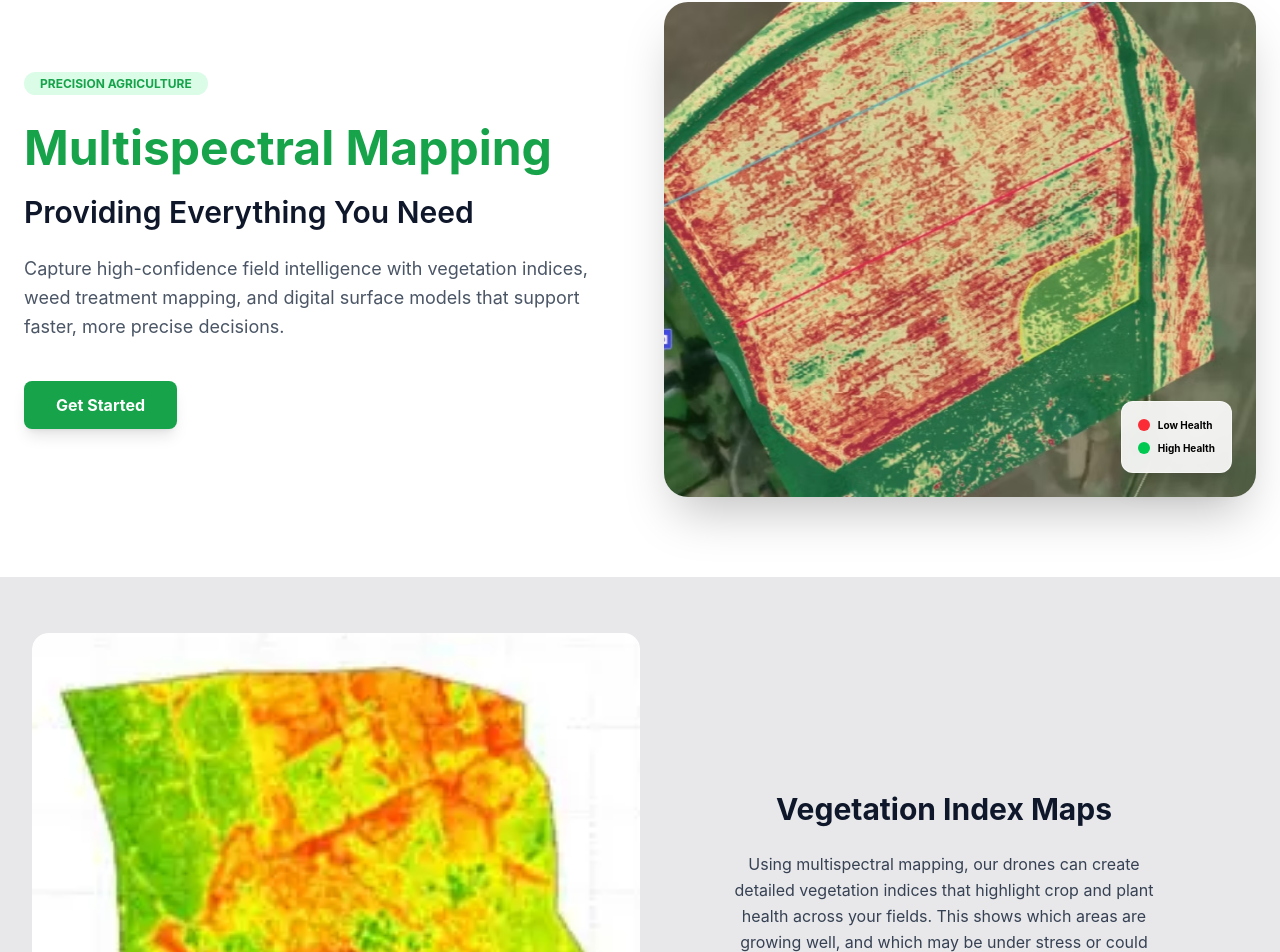
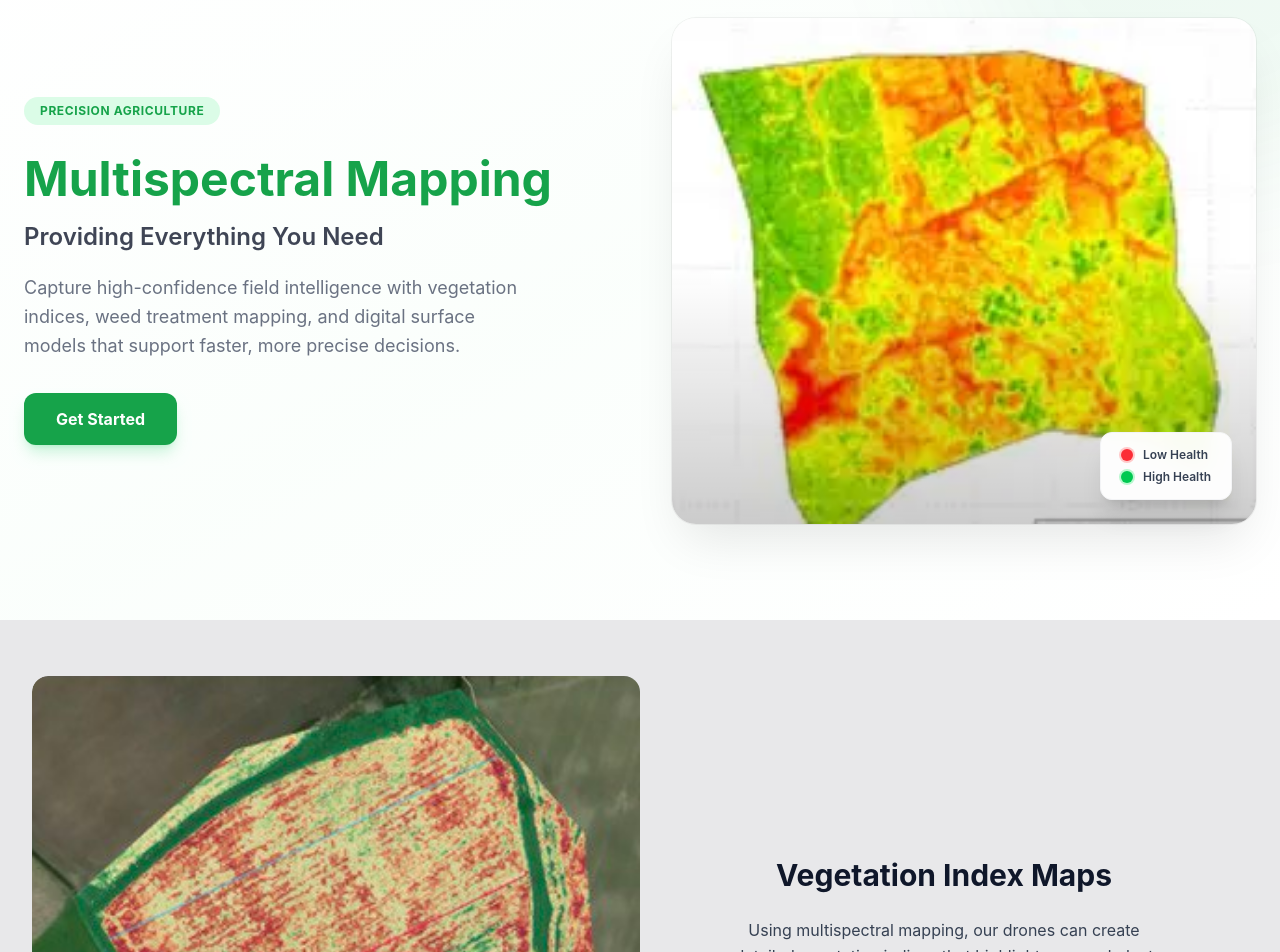
Before and after one commit to mithlohar144/SkyFeather-Innovations, a React (Vite) app in the folder SkyFeather/: page /services/multispectral-mapping in a window 1280 px wide. Shown: the part 158-1110 px from the top of the page. Built offline with nearby package versions, Linux system fonts and the light colour scheme.

Commit message:
Refactor code structure for improved readability and maintainability

```diff
--- a/SkyFeather/src/components/mapping/MappingHero.jsx
+++ b/SkyFeather/src/components/mapping/MappingHero.jsx
@@ -1,46 +1,68 @@
 import React from 'react';
 import { motion } from 'framer-motion';
-import mapping from '../../assest/images/mapping.avif';
+import vegi from '../../assest/images/vegi.png';
 
 const MappingHero = () => (
-  <section className="relative py-20 bg-white overflow-hidden">
-    <div className="container mx-auto px-6 flex flex-col lg:flex-row items-center gap-12">
-      <div className="lg:w-1/2 z-10">
-        <span className="bg-green-100 text-agri-green px-4 py-1 rounded-full text-xs font-bold uppercase">Precision Agriculture</span>
-        <h1 className="text-5xl font-bold text-agri-dark mt-6 leading-tight">
+  <section className="relative py-16 md:py-24 bg-gradient-to-br from-white via-green-50/30 to-white overflow-hidden">
+    {/* Subtle background decoration */}
+    <div className="absolute top-0 right-0 w-[500px] h-[500px] bg-agri-green/5 rounded-full blur-3xl -translate-y-1/2 translate-x-1/3 pointer-events-none" />
+
+    <div className="container mx-auto px-6 flex flex-col lg:flex-row items-center gap-12 lg:gap-16">
+      <motion.div
+        initial={{ opacity: 0, x: -30 }}
+        animate={{ opacity: 1, x: 0 }}
+        transition={{ duration: 0.6 }}
+        className="lg:w-1/2 z-10"
+      >
+        <span className="inline-block bg-green-100 text-agri-green px-4 py-1.5 rounded-full text-xs font-bold uppercase tracking-wider">
+          Precision Agriculture
+        </span>
+        <h1 className="text-4xl md:text-5xl font-bold text-agri-dark mt-6 leading-tight">
           <span className="text-agri-green">Multispectral Mapping</span>
         </h1>
-        <h2 className="text-2xl md:text-3xl font-semibold text-agri-dark mt-4">
+        <h2 className="text-xl md:text-2xl font-semibold text-agri-dark/80 mt-3">
           Providing Everything You Need
         </h2>
-        <p className="text-gray-600 mt-6 text-lg leading-relaxed">
+        <p className="text-gray-500 mt-5 text-base md:text-lg leading-relaxed max-w-lg">
           Capture high-confidence field intelligence with vegetation indices, weed treatment mapping, and digital surface models that support faster, more precise decisions.
         </p>
-        <div className="flex gap-4 mt-10">
-          <a href="/contact" className="bg-agri-green text-white px-8 py-3 rounded-lg font-bold shadow-lg hover:bg-green-700 transition-all">Get Started</a>
+        <div className="flex gap-4 mt-8">
+          <a
+            href="/contact"
+            className="bg-agri-green text-white px-8 py-3.5 rounded-xl font-bold shadow-lg shadow-green-500/20 hover:shadow-green-500/40 hover:scale-[1.02] transition-all duration-300"
+          >
+            Get Started
+          </a>
         </div>
-      </div>
+      </motion.div>
+
       <motion.div
-        initial={{ opacity: 0, scale: 0.9 }}
+        initial={{ opacity: 0, scale: 0.92 }}
         animate={{ opacity: 1, scale: 1 }}
+        transition={{ duration: 0.7, delay: 0.15 }}
         className="lg:w-1/2 relative"
       >
-        <img
-          src={mapping}
-          alt="Multispectral mapping drone survey"
-          className="rounded-3xl shadow-2xl z-10 relative"
-          loading="lazy"
-          decoding="async"
-        />
-        {/* Template Style Legend Card */}
-        <div className="absolute bottom-6 right-6 bg-white/90 backdrop-blur p-4 rounded-xl shadow-xl z-20 border border-white/50">
-          <div className="flex items-center gap-2 mb-2">
-            <div className="w-3 h-3 bg-red-500 rounded-full"></div>
-            <span className="text-[10px] font-bold">Low Health</span>
+        <div className="relative rounded-3xl overflow-hidden shadow-2xl shadow-black/10 ring-1 ring-black/5">
+          <img
+            src={vegi}
+            alt="Multispectral vegetation index map"
+            className="w-full h-auto object-cover"
+            loading="lazy"
+            decoding="async"
+          />
+          {/* Gradient overlay for legend readability */}
+          <div className="absolute inset-0 bg-gradient-to-t from-black/20 via-transparent to-transparent pointer-events-none" />
+        </div>
+
+        {/* Legend Card */}
+        <div className="absolute bottom-4 right-4 md:bottom-6 md:right-6 bg-white/95 backdrop-blur-md px-5 py-3.5 rounded-xl shadow-xl z-20 border border-gray-100">
+          <div className="flex items-center gap-2.5 mb-1.5">
+            <div className="w-3 h-3 bg-red-500 rounded-full ring-2 ring-red-200" />
+            <span className="text-xs font-semibold text-gray-700">Low Health</span>
           </div>
-          <div className="flex items-center gap-2">
-            <div className="w-3 h-3 bg-green-500 rounded-full"></div>
-            <span className="text-[10px] font-bold">High Health</span>
+          <div className="flex items-center gap-2.5">
+            <div className="w-3 h-3 bg-green-500 rounded-full ring-2 ring-green-200" />
+            <span className="text-xs font-semibold text-gray-700">High Health</span>
           </div>
         </div>
       </motion.div>
--- a/SkyFeather/src/pages/Mapping.jsx
+++ b/SkyFeather/src/pages/Mapping.jsx
@@ -3,7 +3,7 @@ import Navbar from '../components/common/Navbar';
 import Footer from '../components/common/Footer';
 import MappingHero from '../components/mapping/MappingHero';
 import mapping from '../assest/images/mapping.avif';
-import vegi from '../assest/images/vegi.png';
+import vegi from '../assest/images/map.png';
 import mapping2 from '../assest/images/WeedTreatment.jpg';
 import mapping3 from '../assest/images/DigitalSurfaceMaps.webp';
 const Mapping = () => {
@@ -49,7 +49,7 @@ const Mapping = () => {
 
               return (
                 <article key={section.title} className="grid grid-cols-1 lg:grid-cols-2 min-h-105 rounded-2xl overflow-hidden">
-                  <figure className={ reverseDesktop ? 'lg:order-2' : ''}>
+                  <figure className={`relative ${reverseDesktop ? 'lg:order-2' : ''}`}>
                     <img
                       src={section.imageSrc}
                       alt={section.imageAlt}
@@ -57,6 +57,18 @@ const Mapping = () => {
                       loading="lazy"
                       decoding="async"
                     />
+                    {index === 0 && (
+                      <div className="absolute bottom-4 right-4 bg-white/95 backdrop-blur-md px-5 py-3.5 rounded-xl shadow-xl z-10 border border-gray-100">
+                        <div className="flex items-center gap-2.5 mb-1.5">
+                          <div className="w-3 h-3 bg-red-500 rounded-full ring-2 ring-red-200" />
+                          <span className="text-xs font-semibold text-gray-700">Low Health</span>
+                        </div>
+                        <div className="flex items-center gap-2.5">
+                          <div className="w-3 h-3 bg-green-500 rounded-full ring-2 ring-green-200" />
+                          <span className="text-xs font-semibold text-gray-700">High Health</span>
+                        </div>
+                      </div>
+                    )}
                   </figure>
 
                   <div className={`flex items-center justify-center px-8 md:px-14 py-12 lg:py-16 ${reverseDesktop ? 'lg:order-1' : ''}`}>
--- a/SkyFeather/src/pages/Services.jsx
+++ b/SkyFeather/src/pages/Services.jsx
@@ -3,8 +3,6 @@ import React from 'react';
 import Navbar from '../components/common/Navbar';
 import Footer from '../components/common/Footer';
 import mapping from '../assest/images/mapping.avif';
-import mappingTwo from '../assest/images/mapping2.avif';
-import mappingThree from '../assest/images/mapping3.avif';
 import spraying from '../assest/images/Drone-Spraying.jpg';
 import spreading from '../assest/images/DroneSpreading.webp';
 import farmer from '../assest/images/farmer.avif';
@@ -25,32 +23,6 @@ const Services = () => {
       title: 'Drone Spreading Services',
       desc: 'Aerial spreading of seed, fertiliser, and pelleted products without soil compaction, allowing applications even when ground conditions limit machinery access.',
       imageSrc: spreading
-    }
-  ];
-
-  const mappingDetailSections = [
-    {
-      title: 'Vegetation Index Maps',
-      imageSrc: mapping,
-      imageAlt: 'Plant health multispectral image',
-      description:
-        'Our drones use multispectral imaging to show how crops and vegetation are performing across the field. This helps highlight differences in growth, areas under stress, and sections that may need attention.',
-      extraDescription:
-        'The data is presented in a practical format that supports everyday farm management. It allows you to monitor field performance, focus efforts where they have the most impact, and plan timely interventions to support crop health and yields.'
-    },
-    {
-      title: 'Weed Treatment Maps',
-      imageSrc: mappingTwo,
-      imageAlt: 'Geo-accurate weed treatment mapping image',
-      description:
-        'Our drones capture highly detailed, geo-accurate images of your fields, which can be used to identify areas where weeds may be present. From this data, we create visual reports and maps that provide clear guidance for targeted interventions. This approach helps you understand where attention might be needed and supports more precise field management decisions'
-    },
-    {
-      title: 'Digital Surface Maps',
-      imageSrc: mappingThree,
-      imageAlt: 'Digital surface map generated from aerial survey',
-      description:
-        'Every time our drones fly a field, we create a digital surface map (DSM) that shows changes in land height. This helps identify low areas, track how water will flow, and predict potential runoff or erosion spots.'
     }
   ];
 
@@ -83,39 +55,6 @@ const Services = () => {
           </div>
         </section>
 
-        <section className="bg-[#e8e8ea] py-10 md:py-14">
-          <div className="w-full max-w-7xl mx-auto px-4 md:px-8 space-y-8">
-            {mappingDetailSections.map((section, index) => {
-              const reverseDesktop = index % 2 === 1;
-
-              return (
-                <article key={section.title} className="grid grid-cols-1 lg:grid-cols-2 min-h-105 rounded-2xl overflow-hidden">
-                  <figure className={reverseDesktop ? 'lg:order-2' : ''}>
-                    <img
-                      src={section.imageSrc}
-                      alt={section.imageAlt}
-                      className="w-full rounded-2xl h-70 lg:h-full object-cover"
-                      loading="lazy"
-                      decoding="async"
-                    />
-                    <figcaption className="px-4 py-3 text-sm text-gray-600 bg-white/80">{section.caption}</figcaption>
-                  </figure>
-
-                  <div className={`flex items-center justify-center px-8 md:px-14 py-12 lg:py-16 bg-[#e8e8ea] ${reverseDesktop ? 'lg:order-1' : ''}`}>
-                    <div className="max-w-md text-center">
-                      <h3 className="text-3xl font-bold text-agri-dark mb-6">{section.title}</h3>
-                      <p className="text-gray-700 leading-relaxed mb-5">{section.description}</p>
-                      {section.extraDescription && (
-                        <p className="text-gray-700 leading-relaxed">{section.extraDescription}</p>
-                      )}
-                    </div>
-                  </div>
-                </article>
-              );
-            })}
-          </div>
-        </section>
-
         <section className="py-10 sm:py-12 md:py-16 flex flex-col md:flex-row bg-white gap-6 md:gap-8 px-4 sm:px-6 md:px-8">
           <div className="w-full md:w-1/2 flex items-center justify-center">
             <img className='rounded-2xl w-full h-72 sm:h-96 md:h-full object-cover' src={farmer} alt="Testimonial" />
```
Also changed, not shown: SkyFeather/src/assest/images/indexmap.jpg (added).
